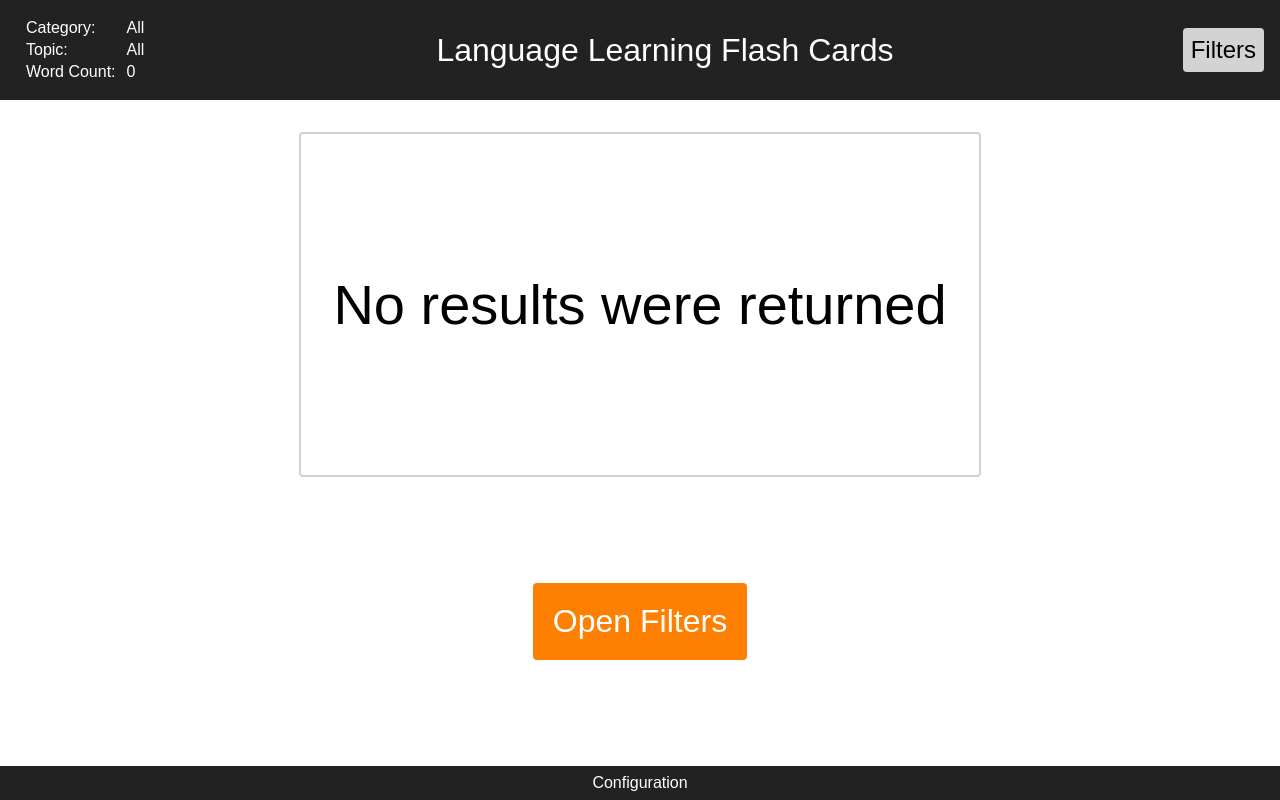
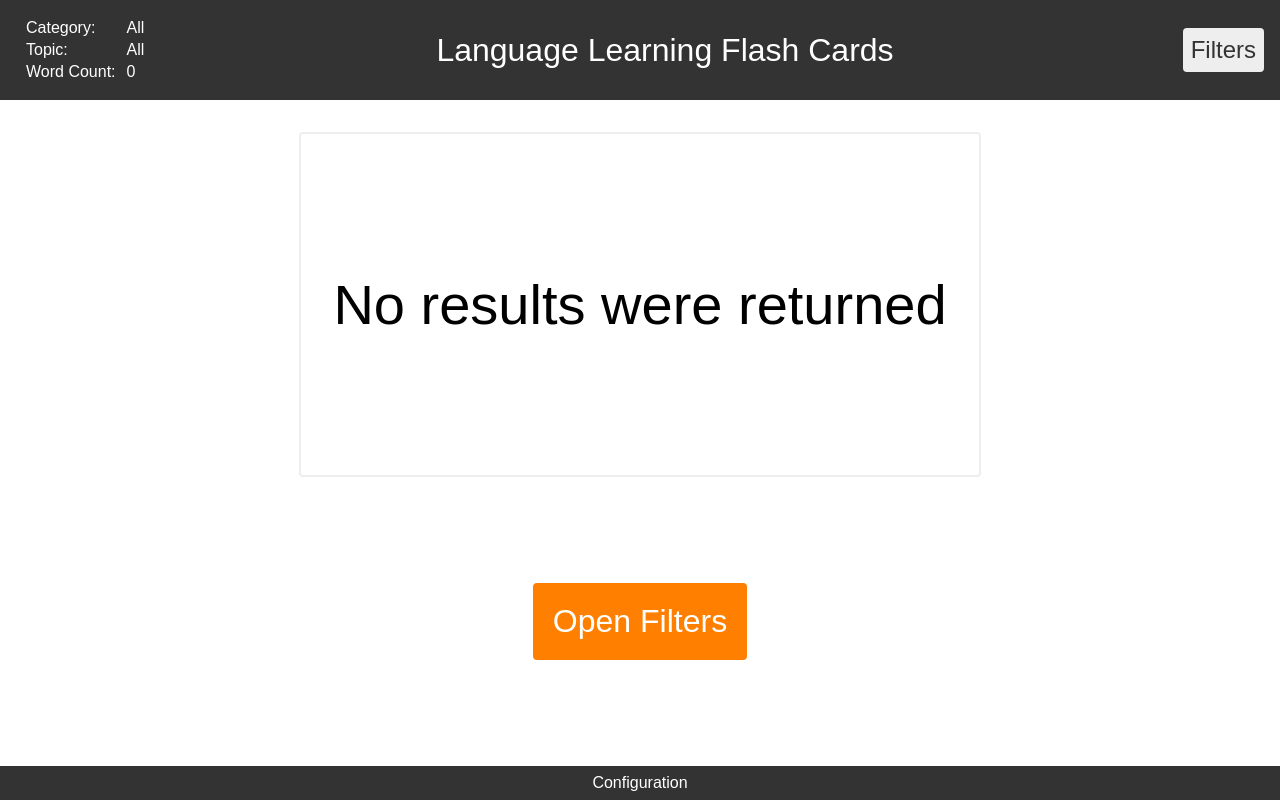
Before and after one commit to st003/flashcards, a Django app: page /flashcard/ in a window 1280 px wide. Run offline with Django 4.2, Linux system fonts and the light colour scheme; data that the repository does not hold is empty.

Commit message:
Updated colors

```diff
--- a/flashcards-app/words/static/words/css/words.css
+++ b/flashcards-app/words/static/words/css/words.css
@@ -1,24 +1,38 @@
 /* COLORS */
+:root {
+    --primary-color: #333333;
+    --secondary-color: #8A9A5B;
+    --secondary-color-hover: #97a668;
+    --secondary-color-active: #7c8a51;
+    --tertiary-color: #ff8000;
+    --tertiary-color-hover: #ff8c1a;
+    --tertiary-color-active: #e67300;
+    --neutral-color: #eeeeee;
+    --light-text: #ffffff;
+    --dark-text: #333333;
+    --answer-text:#A9A9A9;
+}
+
 .primaryColor {
-    background-color: #222222;
+    background-color: var(--primary-color);
 }
 .secondaryColor {
-    background-color: #008000;
+    background-color: var(--secondary-color);
 }
 .secondaryColor:hover {
-    background-color: #009900;
+    background-color: var(--secondary-color-hover);
 }
 .secondaryColor:active {
-    background-color: #006600;
+    background-color: var(--secondary-color-active)
 }
 .tertiaryColor {
-    background-color: #ff8000;
+    background-color: var(--tertiary-color);
 }
 .tertiaryColor:hover {
-    background-color: #ff8c1a;
+    background-color: var(--tertiary-color-hover);
 }
 .tertiaryColor:active {
-    background-color: #e67300;
+    background-color: var(--secondary-color-active);
 }
 
 body {
@@ -66,8 +80,8 @@ header .filters {
 }
 header .btn {
     padding: 0.5rem;
-    background-color: lightgray;
-    color: black;
+    background-color: var(--neutral-color);
+    color: var(--dark-text);
     font-size: 1.5rem;
 }
 
@@ -93,22 +107,22 @@ main {
     margin-top: 2rem;
     padding: 2rem;
     min-width: 350px;
-    border: 2px solid lightgray;
+    border: 2px solid var(--neutral-color);
     border-radius: 0.25rem;
     font-size: 2.5rem;
 }
 
 footer {
     padding: 0.5rem;
-    color: white;
+    color: var(--light-text);
     text-align: center;
 }
 footer a {
-    color: white;
+    color: var(--light-text);
     text-decoration: none;
 }
 footer a:hover {
-    color: white;
+    color: var(--light-text);
     text-decoration: underline;
 }
 
@@ -117,7 +131,7 @@ footer a:hover {
     padding: 1.25rem;
     border: none;
     border-radius: 0.25rem;
-    color: white;
+    color: var(--light-text);
     font-size: 2rem;
     text-decoration: none;
 }
```
Also changed, not shown: other parts of flashcards-app/words/static/words/css/words.css (+11 -11 lines).
